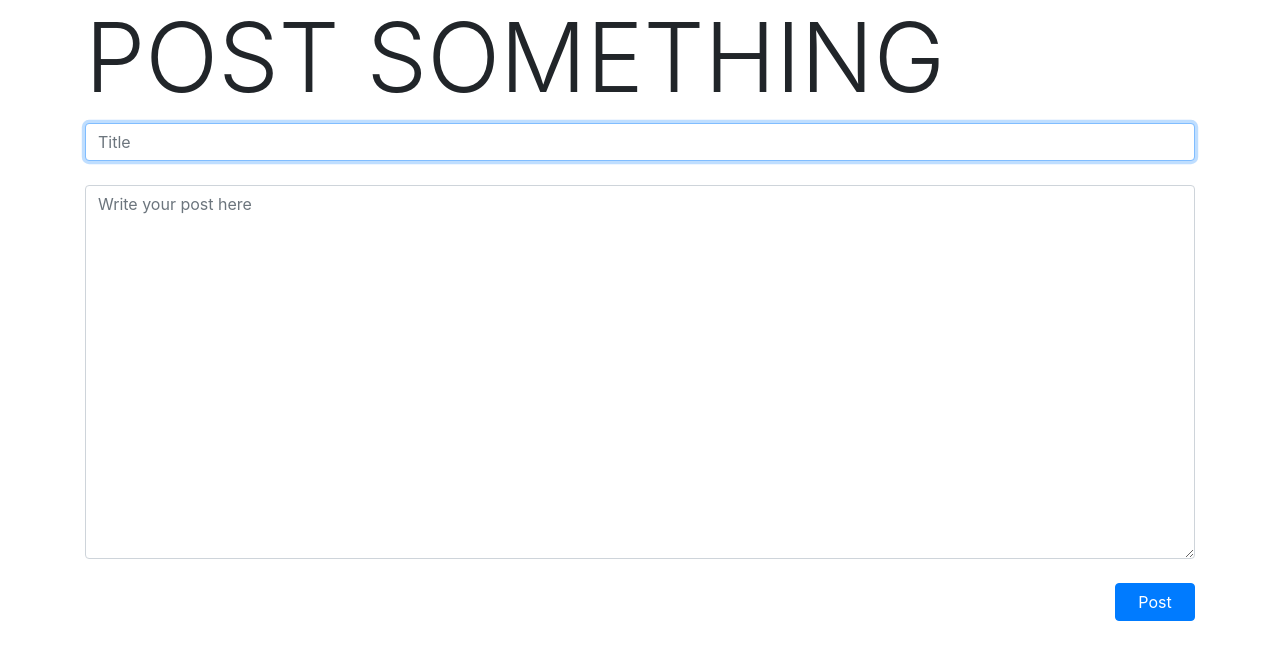
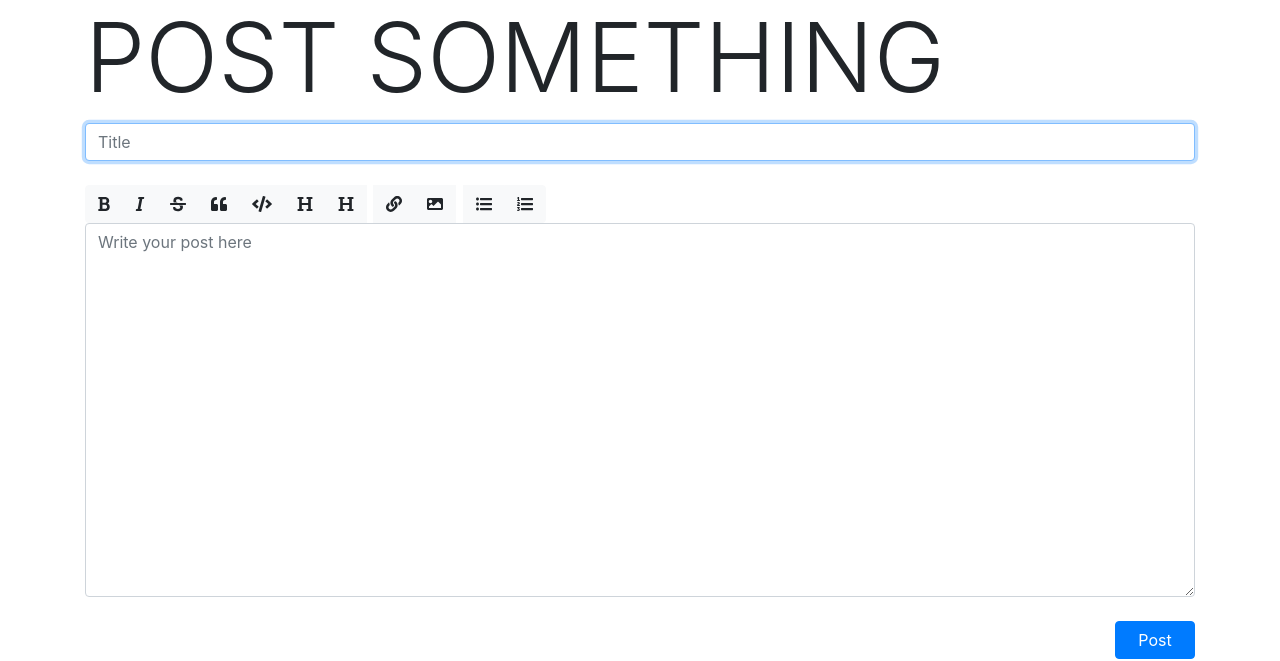
Before and after one commit to AbhisheksProject/personal-blog, a PHP site: page /admin/new.php in a window 1280 px wide. Shown: the part 56-717 px from the top of the page. Run offline with PHP 8.4, Linux system fonts and the light colour scheme; the visitor is signed in with stand-in values (Sample User, id 1); tables that the repository leaves empty or names only in its code hold one stand-in row (values such as "Sample post").

Commit message:
Updated edit and new blog panel

```diff
--- a/public_html/admin/edit.php
+++ b/public_html/admin/edit.php
@@ -40,12 +40,15 @@
         <form action="../handlers/edit_post.php" method="post">
             <h1 class="display-1 text-uppercase">edit post</h1>
             <input type="text" name="title" class="form-control" placeholder="Title" requird autofocus value="<?php echo $title; ?>"><br>
+            <?php include('../includes/admin/admin_edit_options.php'); ?>
             <textarea name="content" id="content" cols="30" rows="15" class="form-control" placeholder="Write your post here" requird><?php echo $content; ?></textarea>
             <br>
             <button type="submit" class="btn btn-primary float-right" style="width:80px;">Update</button>
         </form>
+        <?php include('../includes/admin/admin_edit_modals.php'); ?>
     </div>
 <?php include('../includes/js.php'); ?>
+<script src="../assets/js/edit_panel.js"></script>
 <script>
     $(document).ready(function(){
         $('.nav-item').removeClass('active');
--- a/public_html/admin/new.php
+++ b/public_html/admin/new.php
@@ -26,12 +26,15 @@
         <form action="../handlers/post.php" method="post">
             <h1 class="display-1 text-uppercase">post something</h1>
             <input type="text" name="title" class="form-control" placeholder="Title" requird autofocus><br>
+            <?php include('../includes/admin/admin_edit_options.php'); ?>
             <textarea name="content" id="content" cols="30" rows="15" class="form-control" placeholder="Write your post here" requird></textarea>
             <br>
             <button type="submit" class="btn btn-primary float-right" style="width:80px;">Post</button>
         </form>
+        <?php include('../includes/admin/admin_edit_modals.php'); ?>
     </div>
 <?php include('../includes/js.php'); ?>
+<script src="../assets/js/edit_panel.js"></script>
 <script>
     $(document).ready(function(){
         $('.nav-item').removeClass('active');
--- a/public_html/admin/post.php
+++ b/public_html/admin/post.php
@@ -44,7 +44,7 @@
                     ?>
                     <h1 class="display-3 text-uppercase"><?php echo $data['title']; ?></h1>
                     <hr>
-                    <p><?php echo $parse->line($data['content']); ?></p>
+                    <p class="markdown-normal-text"><?php echo $parse->text($data['content']); ?></p>
                     <span class="post-time float-right">
                         <?php
                             echo 'Posted ' . date('l jS \of F Y',strtotime(str_replace('-','/', $data['time'])));
@@ -83,6 +83,7 @@
                 }
             });
         });
+        $('')
     });
 </script>
 </body>
--- /dev/null
+++ b/public_html/includes/admin/admin_edit_modals.php
@@ -0,0 +1,40 @@
+<div class="modal" id="modal-link" tabindex="-1" role="dialog">
+    <div class="modal-dialog" role="document">
+        <div class="modal-content">
+            <div class="modal-header">
+            <h5 class="modal-title">Add a link</h5>
+            <button type="button" class="close" data-dismiss="modal" aria-label="Close">
+                <span aria-hidden="true">&times;</span>
+            </button>
+            </div>
+            <div class="modal-body">
+            <input type="url" placeholder="URL" class="form-control" id="mylink"><br>
+            <input type="text" placeholder="Title" class="form-control" id="mytitle">
+            </div>
+            <div class="modal-footer">
+            <button type="button" class="btn btn-primary link" data-dismiss="modal">Save changes</button>
+            <button type="button" class="btn btn-secondary" data-dismiss="modal">Close</button>
+            </div>
+        </div>
+    </div>
+</div>
+<div class="modal" id="modal-image" tabindex="-1" role="dialog">
+    <div class="modal-dialog" role="document">
+        <div class="modal-content">
+            <div class="modal-header">
+            <h5 class="modal-title">Add a image</h5>
+            <button type="button" class="close" data-dismiss="modal" aria-label="Close">
+                <span aria-hidden="true">&times;</span>
+            </button>
+            </div>
+            <div class="modal-body">
+            <input type="url" placeholder="Image URL" class="form-control" id="myimage"><br>
+            <input type="text" placeholder="Title" class="form-control" id="myimagetitle">
+            </div>
+            <div class="modal-footer">
+            <button type="button" class="btn btn-primary image" data-dismiss="modal">Save changes</button>
+            <button type="button" class="btn btn-secondary" data-dismiss="modal">Close</button>
+            </div>
+        </div>
+    </div>
+</div>
--- /dev/null
+++ b/public_html/includes/admin/admin_edit_options.php
@@ -0,0 +1,37 @@
+<div class="btn-group">
+    <button type="button" class="btn btn-light bold">
+        <i class="fa fa-bold" aria-hidden="true"></i>
+    </button>
+    <button type="button" class="btn btn-light italic">
+        <i class="fa fa-italic" aria-hidden="true"></i>
+    </button>
+    <button type="button" class="btn btn-light strikethrough">
+        <i class="fa fa-strikethrough" aria-hidden="true"></i>
+    </button>
+    <button type="button" class="btn btn-light quote">
+        <i class="fa fa-quote-left" aria-hidden="true"></i>
+    </button>
+    <button type="button" class="btn btn-light code">
+        <i class="fa fa-code" aria-hidden="true"></i>
+    </button>
+    <button type="button" class="btn btn-light heading1">
+        <i class="fa fa-heading" aria-hidden="true"></i>
+    </button>
+    <button type="button" class="btn btn-light heading2">
+        <i class="fa fa-heading" aria-hidden="true"></i>
+    </button>
+    <span style="margin:0 .2em"></span>
+    <button type="button" class="btn btn-light" data-toggle="modal" data-target="#modal-link">
+        <i class="fa fa-link" aria-hidden="true"></i>
+    </button>
+    <button type="button" class="btn btn-light" data-toggle="modal" data-target="#modal-image">
+        <i class="fa fa-image" aria-hidden="true"></i>
+    </button>
+    <span style="margin:0 .2em"></span>
+    <button type="button" class="btn btn-light listul">
+        <i class="fa fa-list-ul" aria-hidden="true"></i>
+    </button>
+    <button type="button" class="btn btn-light listol">
+        <i class="fa fa-list-ol" aria-hidden="true"></i>
+    </button>
+</div>
```
Also changed, not shown: public_html/admin/dashboard.php (+8 -1 lines), public_html/assets/js/edit_panel.js (added, +92 -0 lines).
